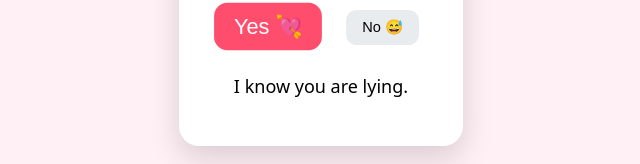
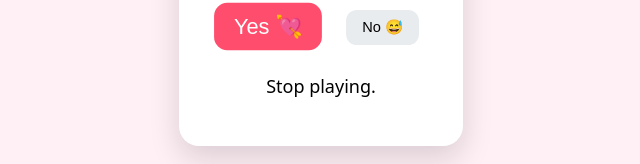
Before and after one commit to aaron17har/Valentines-Day, a plain HTML site: page index.html in a window 1280 px wide. Both pictures are taken after a click on the button "No 😅". Shown: the part 406-570 px from the top of the page, without its empty margins (319-959 px from the left). Drawn offline with Linux system fonts and the light colour scheme.

Commit message:
Update index.html

```diff
--- a/index.html
+++ b/index.html
@@ -192,18 +192,30 @@
       confettiBurst();
     });
 
+    // Ordered messages — "10 years..." is intentionally last
+const noMessages = [
+  "Stop playing.",
+  "You know you want to.",
+  "Think about what you’re doing.",
+  "I'm gonna steal Milo if you keep clicking no.",
+  "10 years..."
+];
+
 noBtn.addEventListener("click", () => {
   noClicks++;
+
+  // Scale buttons
   yesScale *= 1.10;
   noScale *= 0.90;
   noScale = Math.max(noScale, 0.25);
-
   applyButtonSizing();
 
-      if (noClicks === 1) msg.textContent = "I know you are lying.";
-      else if (noClicks === 2) msg.textContent = "I'm unloved.";
-      else if (noClicks === 3) {
-        msg.textContent = "10 years...";
+  // Pick message (cap at last index so "10 years..." is always final)
+  const msgIndex = Math.min(noClicks - 1, noMessages.length - 1);
+  msg.textContent = noMessages[msgIndex];
+
+  // Start shaking once we hit the final message
+  if (msgIndex === noMessages.length - 1) {
     noBtn.classList.add("shake");
   }
 });
```
Lines whose indentation alone changed are shown as unchanged.
